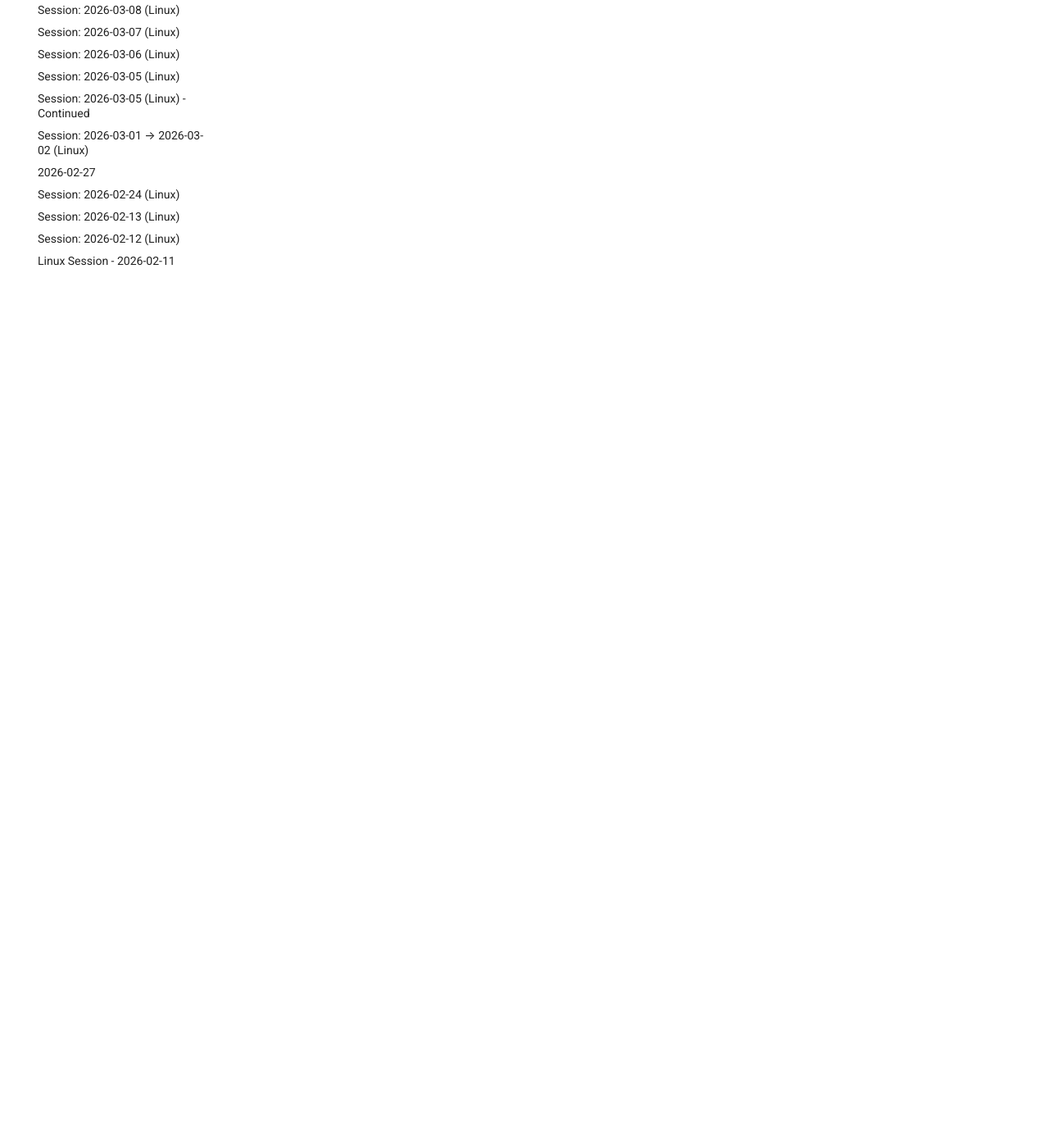
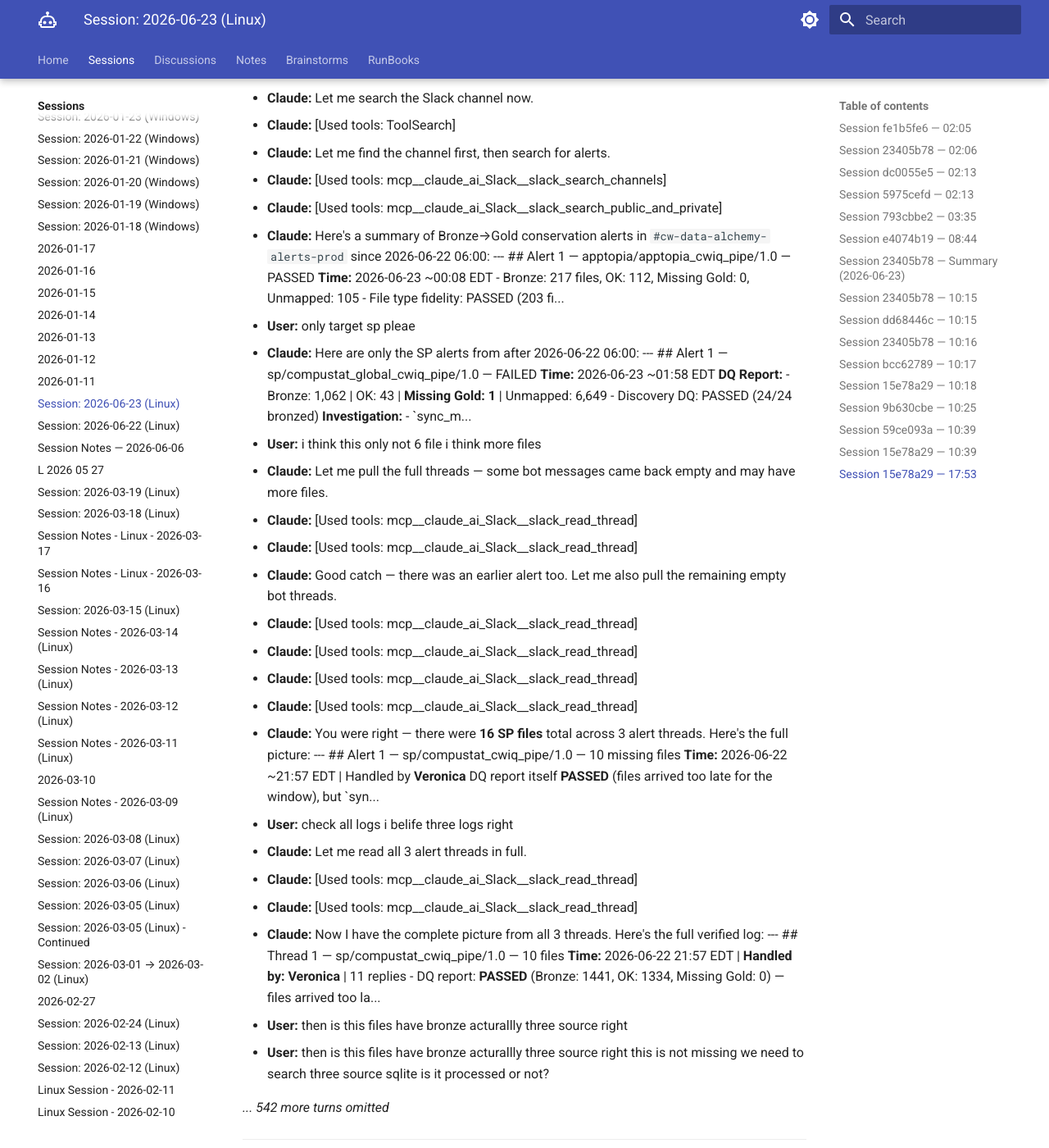
Before and after one commit to ThanuMahee12/AgentContext, an MkDocs documentation site: the page built from docs/sessions/claude/l-2026-06-23.md, in a window 1280 px wide and 1400 px high, scrolled down 13923 px. Shown: the whole window at 82% size. Built offline with MkDocs 1.6.1 and Material for MkDocs 9.7.7, drawn with Linux system fonts in a browser that asks for light colours; some of the changed text lies outside the part shown.

Commit message:
session: 2026-06-23 22:00 UTC — 1 session(s) (auto-sync)

```diff
--- a/docs/sessions/claude/l-2026-06-23.md
+++ b/docs/sessions/claude/l-2026-06-23.md
@@ -351,3 +351,54 @@
 - **Claude:** No response requested.
 
 ---
+
+### Session 15e78a29 — 17:53
+**Working Directory:** `/home/thanumahee/dev/CWIQ/injestion/data-alchemy`
+**Turns:** 133 user / 449 assistant
+**Tools:** Bash, Edit, Read, Skill, ToolSearch, mcp__claude_ai_ClickUp__clickup_add_task_link, mcp__claude_ai_ClickUp__clickup_create_task, mcp__claude_ai_ClickUp__clickup_get_task, mcp__claude_ai_ClickUp__clickup_get_task_comments, mcp__claude_ai_ClickUp__clickup_resolve_assignees, mcp__claude_ai_ClickUp__clickup_search, mcp__claude_ai_ClickUp__clickup_update_task, mcp__claude_ai_Slack__slack_read_channel, mcp__claude_ai_Slack__slack_read_thread, mcp__claude_ai_Slack__slack_search_channels
+
+#### Conversation
+- **User:** [Request interrupted by user]
+- **User:** ✻ API error · Retrying in 3s · attempt 4/10
+- **Claude:** No response requested.
+- **User:** check Bronze gold consevation errors in data_alchmy_prod channels
+- **User:** [Request interrupted by user]
+- **User:** [Request interrupted by user]
+- **User:** clau.de/web
+- **User:** hey working?
+- **Claude:** API Error: 529 Overloaded. This is a server-side issue, usually temporary — try again in a moment. If it persists, check https://status.claude.com.
+- **Claude:** No response requested.
+- **Claude:** API Error: 529 Overloaded. This is a server-side issue, usually temporary — try again in a moment. If it persists, check https://status.claude.com.
+- **Claude:** Hey! Yes, working. What do you need?
+- **User:** ok check data alachmy prod channel please after yesteday 22-06-2026 6:00 all alerts Bronze gold conserveration alerts
+- **Claude:** [Used tools: Skill]
+- **User:** Given the topic provided in Bronze gold conservation alerts in data-alchemy prod channel after 2026-06-22 06:00:  1. Use the `slack_search_public` tool to search for messages matching the topic. Use the topic as a natural language question first for semantic results. 2. If semantic results are spars...
+- **Claude:** Let me search the Slack channel now.
+- **Claude:** [Used tools: ToolSearch]
+- **Claude:** Let me find the channel first, then search for alerts.
+- **Claude:** [Used tools: mcp__claude_ai_Slack__slack_search_channels]
+- **Claude:** [Used tools: mcp__claude_ai_Slack__slack_search_public_and_private]
+- **Claude:** Here's a summary of Bronze→Gold conservation alerts in `#cw-data-alchemy-alerts-prod` since 2026-06-22 06:00:  ---  ## Alert 1 — apptopia/apptopia_cwiq_pipe/1.0 — PASSED **Time:** 2026-06-23 ~00:08 EDT  - Bronze: 217 files, OK: 112, Missing Gold: 0, Unmapped: 105 - File type fidelity: PASSED (203 fi...
+- **User:** only target sp pleae
+- **Claude:** Here are only the SP alerts from after 2026-06-22 06:00:  ---  ## Alert 1 — sp/compustat_global_cwiq_pipe/1.0 — FAILED **Time:** 2026-06-23 ~01:58 EDT  **DQ Report:** - Bronze: 1,062 | OK: 43 | **Missing Gold: 1** | Unmapped: 6,649 - Discovery DQ: PASSED (24/24 bronzed)  **Investigation:** - `sync_m...
+- **User:** i think this only not 6 file i think more files
+- **Claude:** Let me pull the full threads — some bot messages came back empty and may have more files.
+- **Claude:** [Used tools: mcp__claude_ai_Slack__slack_read_thread]
+- **Claude:** [Used tools: mcp__claude_ai_Slack__slack_read_thread]
+- **Claude:** Good catch — there was an earlier alert too. Let me also pull the remaining empty bot threads.
+- **Claude:** [Used tools: mcp__claude_ai_Slack__slack_read_thread]
+- **Claude:** [Used tools: mcp__claude_ai_Slack__slack_read_thread]
+- **Claude:** [Used tools: mcp__claude_ai_Slack__slack_read_thread]
+- **Claude:** [Used tools: mcp__claude_ai_Slack__slack_read_thread]
+- **Claude:** You were right — there were **16 SP files** total across 3 alert threads. Here's the full picture:  ---  ## Alert 1 — sp/compustat_cwiq_pipe/1.0 — 10 missing files **Time:** 2026-06-22 ~21:57 EDT | Handled by **Veronica**  DQ report itself **PASSED** (files arrived too late for the window), but `syn...
+- **User:** check all logs i belife three logs right
+- **Claude:** Let me read all 3 alert threads in full.
+- **Claude:** [Used tools: mcp__claude_ai_Slack__slack_read_thread]
+- **Claude:** [Used tools: mcp__claude_ai_Slack__slack_read_thread]
+- **Claude:** Now I have the complete picture from all 3 threads. Here's the full verified log:  ---  ## Thread 1 — sp/compustat_cwiq_pipe/1.0 — 10 files **Time:** 2026-06-22 21:57 EDT | **Handled by: Veronica** | 11 replies  - DQ report: **PASSED** (Bronze: 1441, OK: 1334, Missing Gold: 0) — files arrived too la...
+- **User:** then is this files have bronze acturallly three source right
+- **User:** then is this files have bronze acturallly three source right this is not missing we need to search three source sqlite is it processed or not?
+
+*... 542 more turns omitted*
+
+---
```
